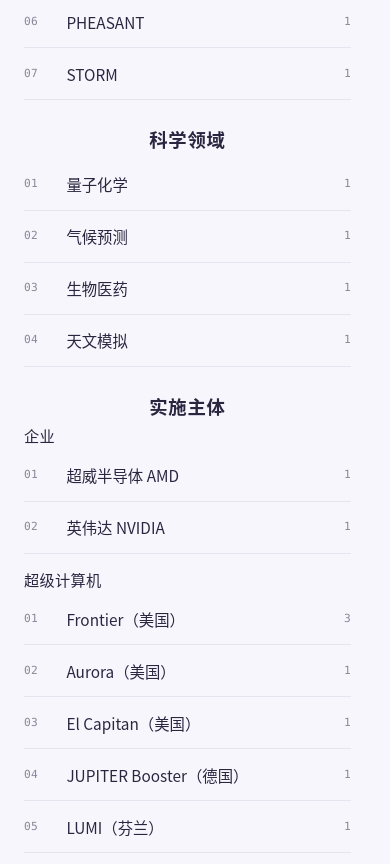
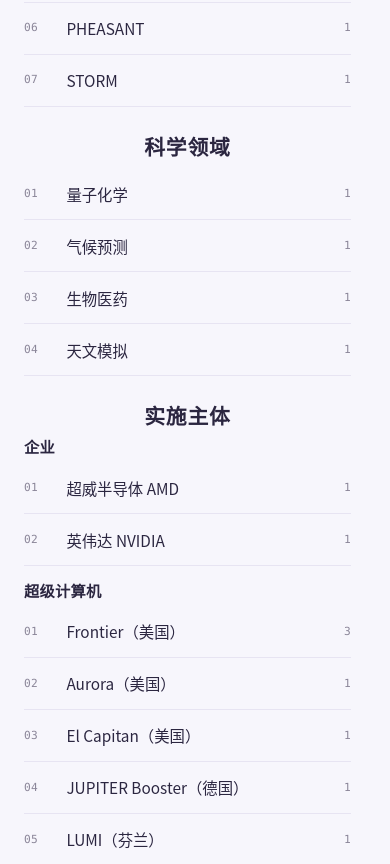
Before and after one commit to arcsysu/chaozhi-global-perspectives, an Astro site: page /topics in a window 390 px wide. Shown: the part 1120-1984 px from the top of the page. Built offline with nearby package versions, Linux system fonts and the light colour scheme; Astro itself is replaced by a stand-in of ours.

Commit message:
style: tune topic category fonts and shift directory left
Use YaHei for primary, DengXian Light bold for secondary, and nudge the subject list slightly left.

Co-authored-by: Cursor <cursoragent@cursor.com>

```diff
--- a/src/pages/topics/index.astro
+++ b/src/pages/topics/index.astro
@@ -301,7 +301,7 @@ const totalSubjects = allTagStats.length;
   .subject-layout {
     display: grid;
     grid-template-columns: minmax(14rem, 0.28fr) minmax(0, 0.72fr);
-    gap: clamp(3.5rem, 6vw, 5rem);
+    gap: clamp(2.75rem, 5vw, 4rem);
     padding-top: 2.7rem;
   }
 
@@ -378,6 +378,8 @@ const totalSubjects = allTagStats.length;
 
   .subject-directory {
     min-width: 0;
+    /* 整体稍往左靠，缩短与左栏间距 */
+    margin-left: clamp(-1.75rem, -2.2vw, -1rem);
   }
 
   .subject-category {
@@ -396,11 +398,12 @@ const totalSubjects = allTagStats.length;
     display: none;
   }
 
-  /* 一级：置于标签之上，居中 */
+  /* 一级：置于标签之上，居中；微软雅黑 */
   .subject-category__title {
     margin: 0 0 0.55rem;
     color: var(--color-heading);
-    font-size: 1.28rem;
+    font-family: 'Microsoft YaHei', '微软雅黑', sans-serif;
+    font-size: 1.45rem;
     font-weight: var(--fw-semibold);
     letter-spacing: 0.04em;
     line-height: 1.35;
@@ -426,12 +429,13 @@ const totalSubjects = allTagStats.length;
     display: none;
   }
 
-  /* 二级：一级之下、标签之上，左对齐 */
+  /* 二级：一级之下、标签之上，左对齐；等线 Light + 加粗 */
   .subject-subcategory__title {
     margin: 0 0 0.35rem;
     color: var(--color-heading);
+    font-family: 'DengXian Light', '等线 Light', DengXian, '等线', sans-serif;
     font-size: 1.02rem;
-    font-weight: var(--fw-regular);
+    font-weight: var(--fw-bold);
     letter-spacing: 0.02em;
     line-height: 1.35;
     text-align: left;
@@ -691,6 +695,10 @@ const totalSubjects = allTagStats.length;
       padding-top: 1.7rem;
     }
 
+    .subject-directory {
+      margin-left: 0;
+    }
+
     .editorial-panel {
       grid-template-columns: minmax(0, 1fr);
     }
@@ -727,7 +735,7 @@ const totalSubjects = allTagStats.length;
     }
 
     .subject-category__title {
-      font-size: 1.15rem;
+      font-size: 1.3rem;
     }
 
     .subject-subcategory {
```
